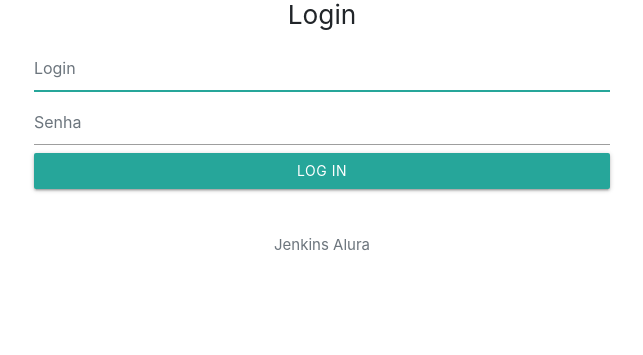
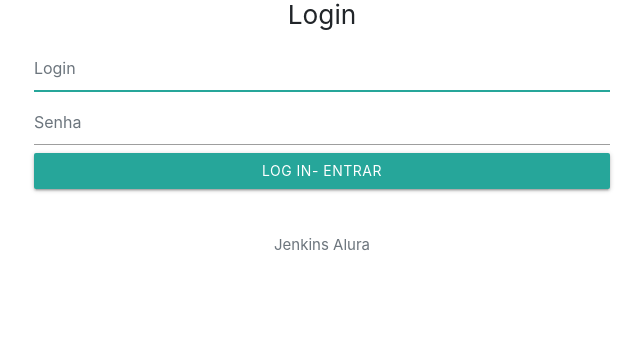
Before and after one commit to wellmoreira/jenkins-todo-list, a Django app: page /login/ in a window 1280 px wide. Shown: the part 130-485 px from the top of the page, without its empty margins (318-961 px from the left). Run offline with Django 3.2, Linux system fonts and the light colour scheme; some libraries are stand-ins or nearby versions.

Commit message:
alterando nome do botao de login

```diff
--- a/templates/registration/login.html
+++ b/templates/registration/login.html
@@ -23,7 +23,7 @@
     </div>
         {% render_field form.username class="form-control " placeholder='Login' %}
         {% render_field form.password class="form-control " placeholder='Senha' %}
-      <button class="btn btn-lg btn-outline-success btn-block" type="submit">Log In</button>
+      <button class="btn btn-lg btn-outline-success btn-block" type="submit">Log In- ENTRAR</button>
       <p class="mt-5 mb-3 text-muted">Jenkins Alura</p>
     </form>
     </div>
```
Also changed, not shown: core/migrations/0006_auto_20211129_1508.py (added), core/migrations/0007_auto_20211129_1513.py (added), core/migrations/0008_auto_20211129_1515.py (added), 1 other file.
